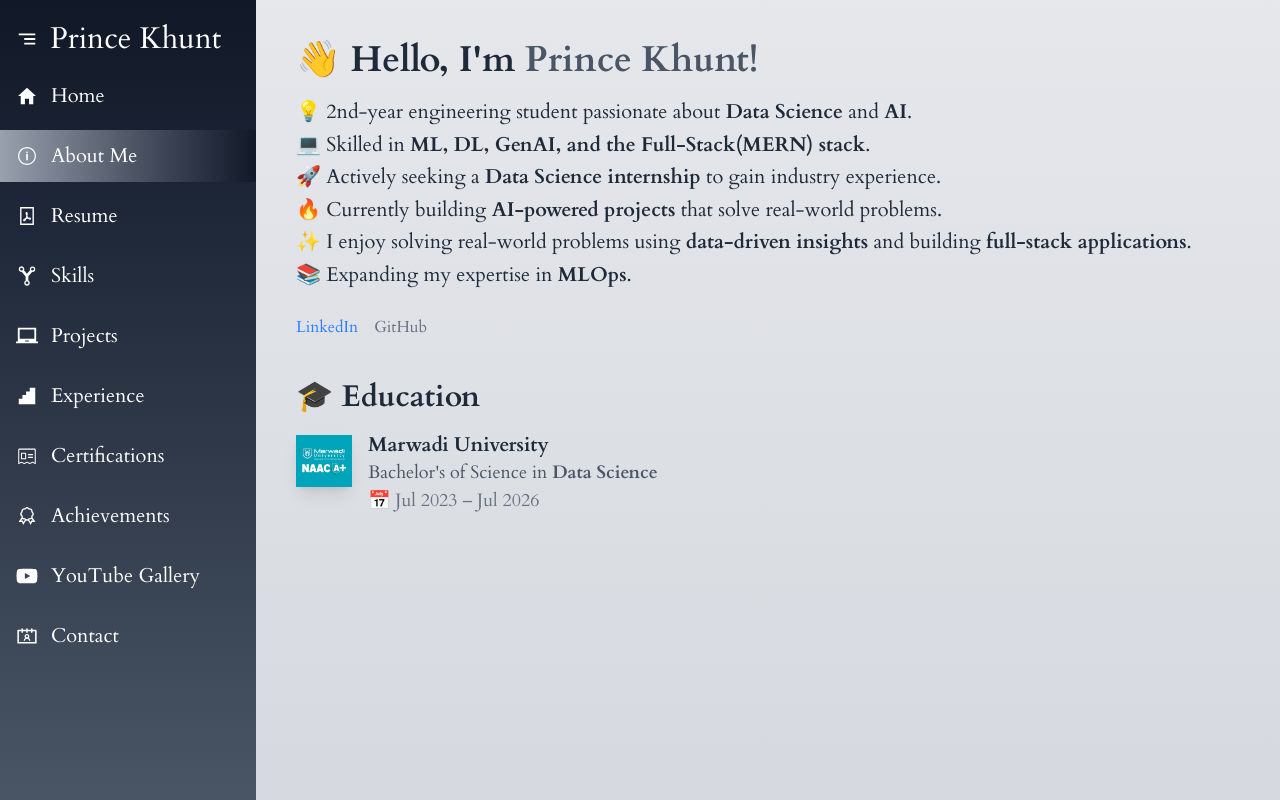
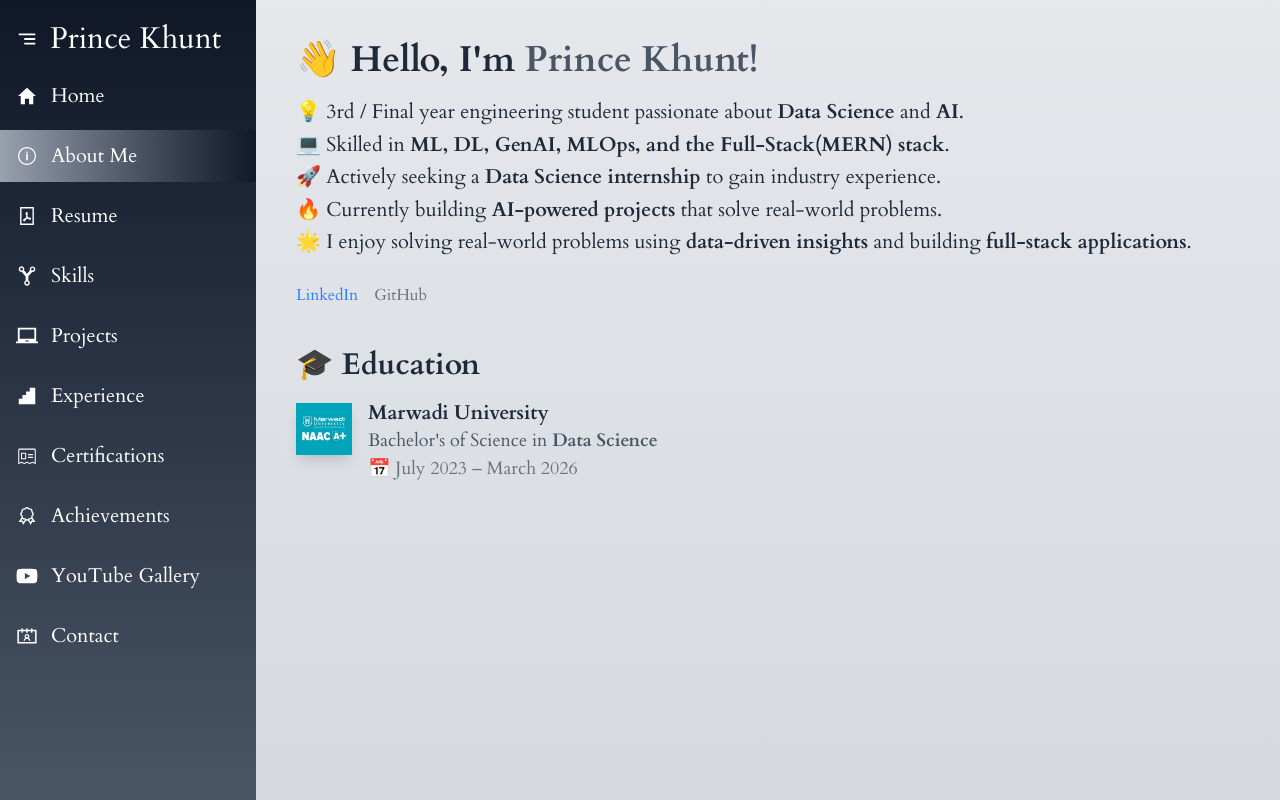
Before and after one commit to PrinceKhunt16/PortfolioWebsite, a Next.js app: page /aboutme in a window 1280 px wide. Built offline with nearby package versions, Linux system fonts and the light colour scheme.

Commit message:
Intro updated

```diff
--- a/src/app/aboutme/page.js
+++ b/src/app/aboutme/page.js
@@ -7,12 +7,11 @@ const AboutPage = () => {
             <div className="mb-10">
                 <h1 className="text-4xl font-bold">👋 Hello, I'm <span className="text-gray-600">Prince Khunt!</span></h1>
                 <p className="text-xl font-medium mt-4 leading-relaxed">
-                    💡 2nd-year engineering student passionate about <strong>Data Science</strong> and <strong>AI</strong>. <br />
-                    💻 Skilled in <strong>ML, DL, GenAI, and the Full-Stack(MERN) stack</strong>. <br />
+                    💡 3rd / Final year engineering student passionate about <strong>Data Science</strong> and <strong>AI</strong>. <br />
+                    💻 Skilled in <strong>ML, DL, GenAI, MLOps, and the Full-Stack(MERN) stack</strong>. <br />
                     🚀 Actively seeking a <strong>Data Science internship</strong> to gain industry experience. <br />
                     🔥 Currently building <strong>AI-powered projects</strong> that solve real-world problems. <br />
-                    ✨ I enjoy solving real-world problems using <strong>data-driven insights</strong> and building <strong>full-stack applications</strong>. <br />
-                    📚 Expanding my expertise in <strong>MLOps</strong>.
+                    🌟 I enjoy solving real-world problems using <strong>data-driven insights</strong> and building <strong>full-stack applications</strong>. <br />
                 </p>
                 <div className="mt-6 flex space-x-4">
                     <a href="https://www.linkedin.com/in/prince-khunt-linked-in/" target='_blank' className="text-blue-500 hover:text-blue-700">LinkedIn</a>
@@ -32,7 +31,7 @@ const AboutPage = () => {
                     <div>
                         <h3 className="text-xl font-semibold">Marwadi University</h3>
                         <p className="text-lg text-gray-600">Bachelor's of Science in <strong>Data Science</strong></p>
-                        <p className="text-lg text-gray-500">📅 Jul 2023 – Jul 2026</p>
+                        <p className="text-lg text-gray-500">📅 July 2023 – March 2026</p>
                     </div>
                 </div>
             </div>
--- a/src/app/skills/page.js
+++ b/src/app/skills/page.js
@@ -30,6 +30,10 @@ const SkillsPage = () => {
         {
             title: "Computer Vision",
             skills: ["Computer Vision"]
+        },
+        {
+            title: "Data Structure and Algorithms",
+            skills: []
         }
     ];
 
```
